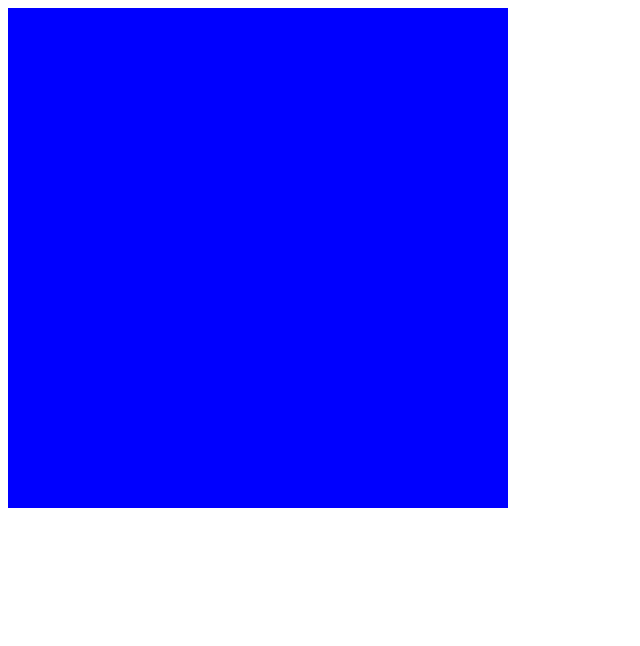
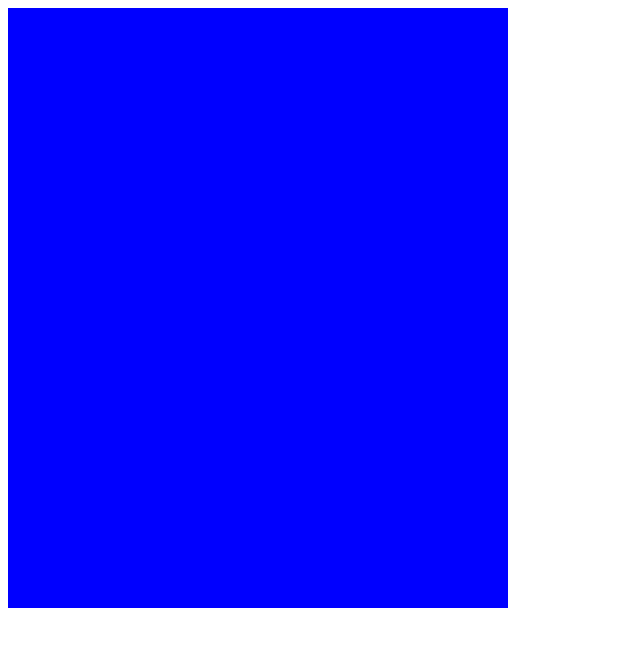
Before and after one commit to khushboo-102/ui-experiments, a plain HTML site: page uli-word-cloud/js/manisha.html in a window 1280 px wide. Shown: the whole page, without its empty margins (0-640 px from the left). Drawn offline with Linux system fonts and the light colour scheme.

Commit message:
Refactor positioning calculation to use dynamic values based on div

```diff
--- a/uli-word-cloud/js/manisha.html
+++ b/uli-word-cloud/js/manisha.html
@@ -9,7 +9,7 @@
 </head>
 
 <body>
-    <div id="main-container"></div>
+    <div id="main-container" style="width: 500px; height: 600px;"></div>
 </body>
 <script src="script3.js"></script>
 
--- a/uli-word-cloud/js/script3.js
+++ b/uli-word-cloud/js/script3.js
@@ -5,12 +5,17 @@ mainContainer.addEventListener("mousedown", (e) => {
     isDragging = true;
 });
 
+let width = parseInt(mainContainer.style.width)
+let height = parseInt(mainContainer.style.height)
+// console.log(height/2);
+// console.log(width/2)
+
 document.addEventListener("mousemove", (e) => {
     if (isDragging) {
         const x = e.clientX;
         const y = e.clientY;
-        mainContainer.style.left = `${x - 25}px`;
-        mainContainer.style.top = `${y - 25}px`;
+        mainContainer.style.left = `${x - width/2}px`;
+        mainContainer.style.top = `${y - width/2}px`;
     }
 });
 
--- a/uli-word-cloud/js/style.css
+++ b/uli-word-cloud/js/style.css
@@ -1,6 +1,4 @@
 #main-container {
-    position: absolute;
-    width: 500px;
-    height: 500px;
-    background-color: blue;
-  }
+  position: absolute;
+  background-color: blue;
+}
```
